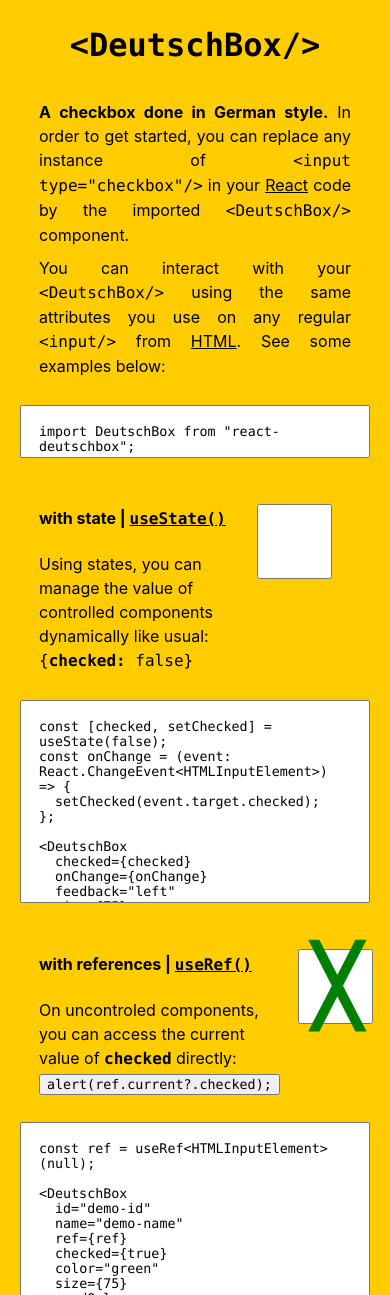
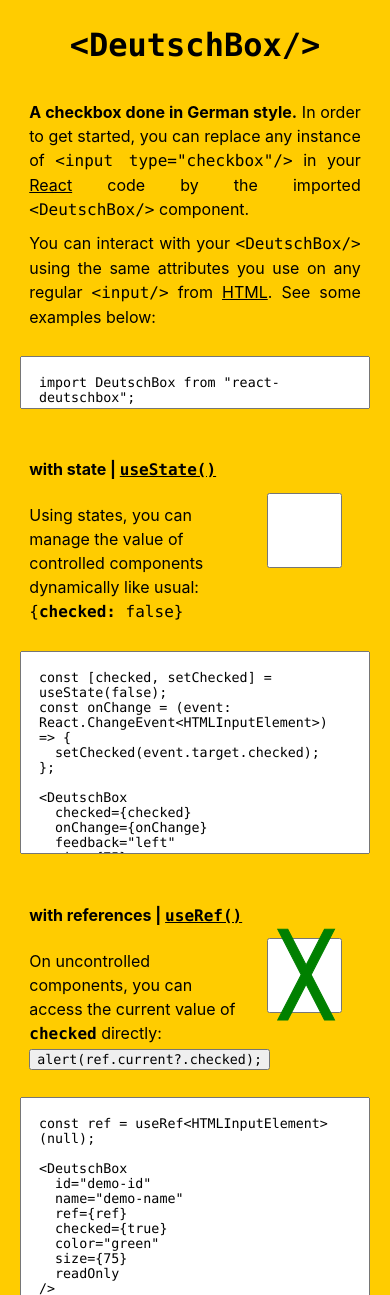
Before and after one commit to fer-nando-machado/react-deutschbox, a React (Vite) app: page / in a window 390 px wide. Shown: the top 1295 px of the page. Built offline with nearby package versions, Linux system fonts and the light colour scheme.

Commit message:
improves experience on mobile

```diff
--- a/src/App.scss
+++ b/src/App.scss
@@ -14,21 +14,19 @@
   }
 
   .header {
-    width: 80vw;
+    width: 85vw;
     max-width: 540px;
     text-align: justify;
   }
 
   .example {
     display: flex;
-    width: 80vw;
-    max-width: 520px;
+    width: 85vw;
+    max-width: 540px;
+    align-items: center;
 
-    .description {
-      display: flex;
-      flex-direction: column;
-      align-items: baseline;
-      width: 100%;
+    div {
+      min-width: 0;
     }
   }
 
--- a/src/App.tsx
+++ b/src/App.tsx
@@ -43,7 +43,7 @@
       />
 
       <div className="example">
-        <div className="description">
+        <div>
           <h4>
             with state{" | "}
             <a href="https://react.dev/learn/typescript#typing-usestate">
@@ -85,7 +85,7 @@
         spellCheck={false}
       />
       <div className="example">
-        <div className="description">
+        <div>
           <h4>
             with references{" | "}
             <a href="https://react.dev/learn/referencing-values-with-refs">
@@ -93,7 +93,7 @@
             </a>
           </h4>
           <span>
-            On uncontroled components, you can access the current value of{" "}
+            On uncontrolled components, you can access the current value of{" "}
             <code>
               <b>checked</b>
             </code>{" "}
```
